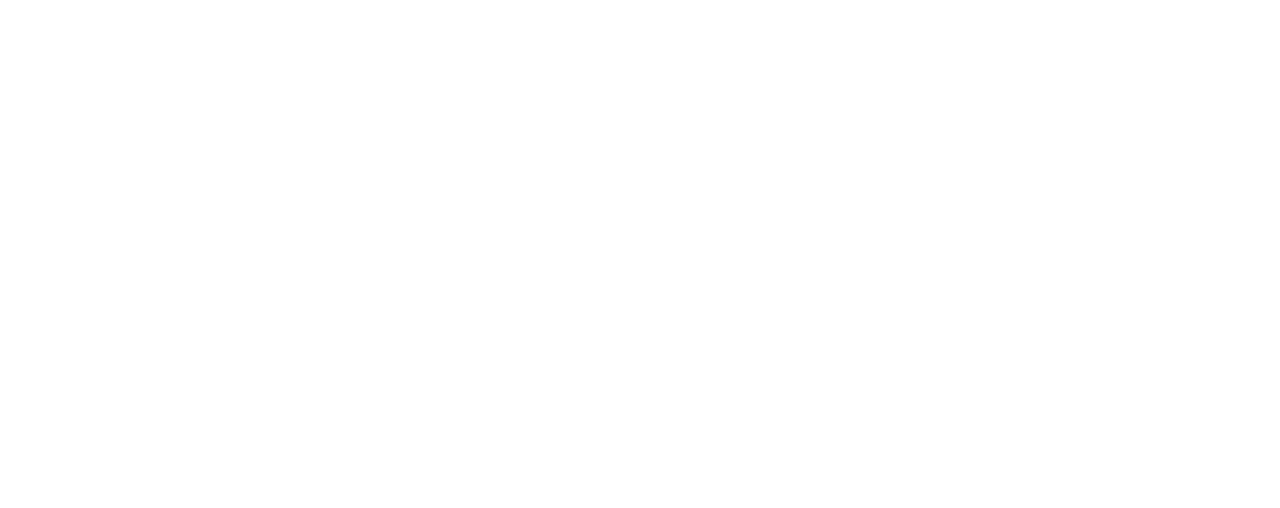
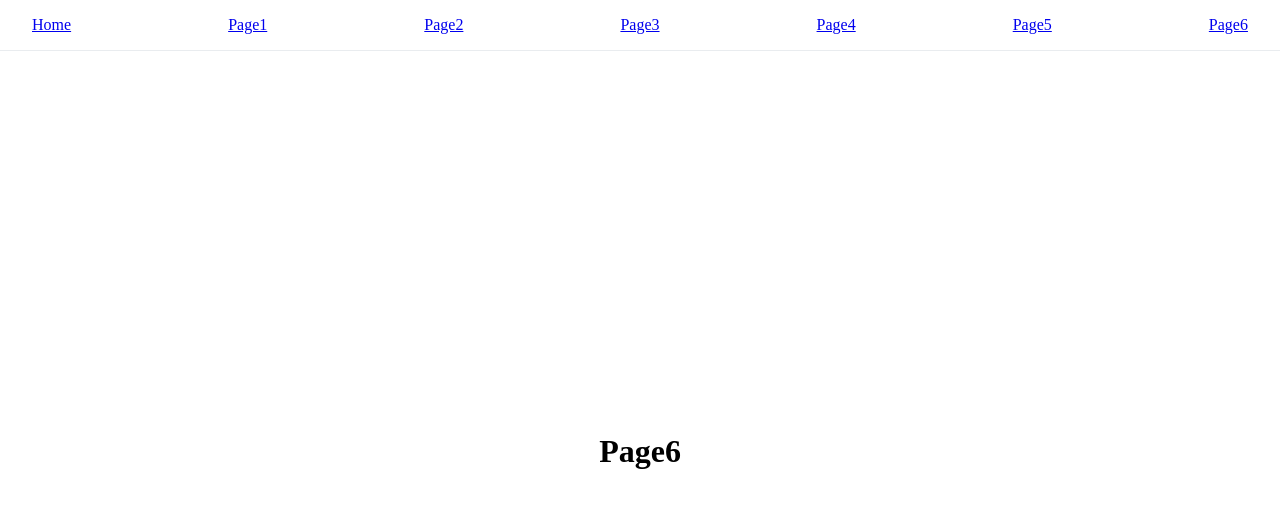
Before and after one commit to devohda/2024-framer-motion-study, a React (Vite) app in the folder dahye/week2/: page /page6 in a window 1280 px wide. Before the commit this address had no page. Shown: the top 508 px of the page. Built offline with nearby package versions, Linux system fonts and the light colour scheme.

Commit message:
feat: stair animation

```diff
--- /dev/null
+++ b/dahye/week2/src/Layouts/FadeStairLayout.module.css
@@ -0,0 +1,22 @@
+.cover {
+    position: fixed;
+    top: 0;
+    left: 0;
+    width: 100vw;
+    height: 100vh;
+    overflow: hidden;
+    display: flex;
+    pointer-events: none;
+}
+
+.cover-stair {
+    width: 100%;
+    height: 100vh;
+
+    background-image: linear-gradient(
+        rgb(247, 137, 192),
+        rgb(255, 208, 0),
+        rgba(102, 248, 99),
+        rgba(99, 248, 198)
+    );
+}
--- /dev/null
+++ b/dahye/week2/src/Layouts/FadeStairLayout.tsx
@@ -0,0 +1,82 @@
+import { Outlet } from 'react-router-dom';
+import Navigator from '../components/Navigator';
+import { Variants, motion } from 'framer-motion';
+import styles from './FadeStairLayout.module.css';
+
+const FadeStairLayout = () => {
+  const anim = (variants: Variants) => {
+    return {
+      initial: 'initial',
+      animate: 'animate',
+      exit: 'exit',
+      variants,
+    };
+  };
+
+  const pageAnim: Variants = {
+    initial: { opacity: 0 },
+    animate: { opacity: 1 },
+    exit: { opacity: 1 },
+  };
+
+  const coverAnim: Variants = {
+    initial: {},
+    animate: {
+      transition: {
+        staggerChildren: 0.05,
+        staggerDirection: -1,
+      },
+    },
+    exit: {
+      transition: {
+        staggerChildren: 0.05,
+        staggerDirection: -1,
+      },
+    },
+  };
+
+  const stairAnim: Variants = {
+    initial: {
+      y: 0,
+    },
+    animate: {
+      y: '100%',
+      transition: {
+        duration: 0.5,
+        ease: [0.83, 0, 0.17, 1],
+      },
+      transitionEnd: {
+        y: '-100%',
+      },
+    },
+    exit: {
+      y: 0,
+      transition: {
+        duration: 0.5,
+        ease: [0.83, 0, 0.17, 1],
+      },
+    },
+  };
+
+  return (
+    <>
+      <motion.div {...anim(pageAnim)}>
+        <Navigator />
+
+        <Outlet />
+      </motion.div>
+
+      {/* 부모에서 variant 이름 변경 시 하위로 전달됨 */}
+      {/* 자식에서 initial, animate, exit 를 다시 재정의하면 안 됨 */}
+      <motion.div className={styles.cover} {...anim(coverAnim)}>
+        <motion.div className={styles['cover-stair']} variants={stairAnim} />
+        <motion.div className={styles['cover-stair']} variants={stairAnim} />
+        <motion.div className={styles['cover-stair']} variants={stairAnim} />
+        <motion.div className={styles['cover-stair']} variants={stairAnim} />
+        <motion.div className={styles['cover-stair']} variants={stairAnim} />
+      </motion.div>
+    </>
+  );
+};
+
+export default FadeStairLayout;
--- a/dahye/week2/src/components/Navigator.tsx
+++ b/dahye/week2/src/components/Navigator.tsx
@@ -9,6 +9,8 @@ const Navigator = () => {
       <Link to="/page2">Page2</Link>
       <Link to="/page3">Page3</Link>
       <Link to="/page4">Page4</Link>
+      <Link to="/page5">Page5</Link>
+      <Link to="/page6">Page6</Link>
     </div>
   );
 };
--- /dev/null
+++ b/dahye/week2/src/pages/Page5.module.css
@@ -0,0 +1,8 @@
+.page {
+    display: flex;
+    flex-direction: column;
+    align-items: center;
+    justify-content: center;
+    height: 100vh;
+    background-color: white;
+}
--- /dev/null
+++ b/dahye/week2/src/pages/Page5.tsx
@@ -0,0 +1,11 @@
+import styles from './Page5.module.css';
+
+const Page5 = () => {
+  return (
+    <div className={styles.page}>
+      <h1>Page5</h1>
+    </div>
+  );
+};
+
+export default Page5;
--- /dev/null
+++ b/dahye/week2/src/pages/Page6.module.css
@@ -0,0 +1,8 @@
+.page {
+    display: flex;
+    flex-direction: column;
+    align-items: center;
+    justify-content: center;
+    height: 100vh;
+    background-color: white;
+}
--- /dev/null
+++ b/dahye/week2/src/pages/Page6.tsx
@@ -0,0 +1,11 @@
+import styles from './Page4.module.css';
+
+const Page6 = () => {
+  return (
+    <div className={styles.page}>
+      <h1>Page6</h1>
+    </div>
+  );
+};
+
+export default Page6;
--- a/dahye/week2/src/routes/AnimatedRoutes.tsx
+++ b/dahye/week2/src/routes/AnimatedRoutes.tsx
@@ -3,11 +3,15 @@ import { Route, Routes, useLocation } from 'react-router-dom';
 import { AnimatePresence } from 'framer-motion';
 import FadeLayout from '../Layouts/FadeLayout';
 import FlipLayout from '../Layouts/FlipLayout';
+import FadeStairLayout from '../Layouts/FadeStairLayout';
+
 import Main from '../pages/Main';
 import Page1 from '../pages/Page1';
 import Page2 from '../pages/Page2';
 import Page3 from '../pages/Page3';
 import Page4 from '../pages/Page4';
+import Page5 from '../pages/Page5';
+import Page6 from '../pages/Page6';
 
 const AnimatedRoutes = () => {
   const location = useLocation();
@@ -24,6 +28,10 @@ const AnimatedRoutes = () => {
           <Route path="page3" element={<Page3 />} />
           <Route path="page4" element={<Page4 />} />
         </Route>
+        <Route element={<FadeStairLayout />}>
+          <Route path="page5" element={<Page5 />} />
+          <Route path="page6" element={<Page6 />} />
+        </Route>
       </Routes>
     </AnimatePresence>
   );
```
